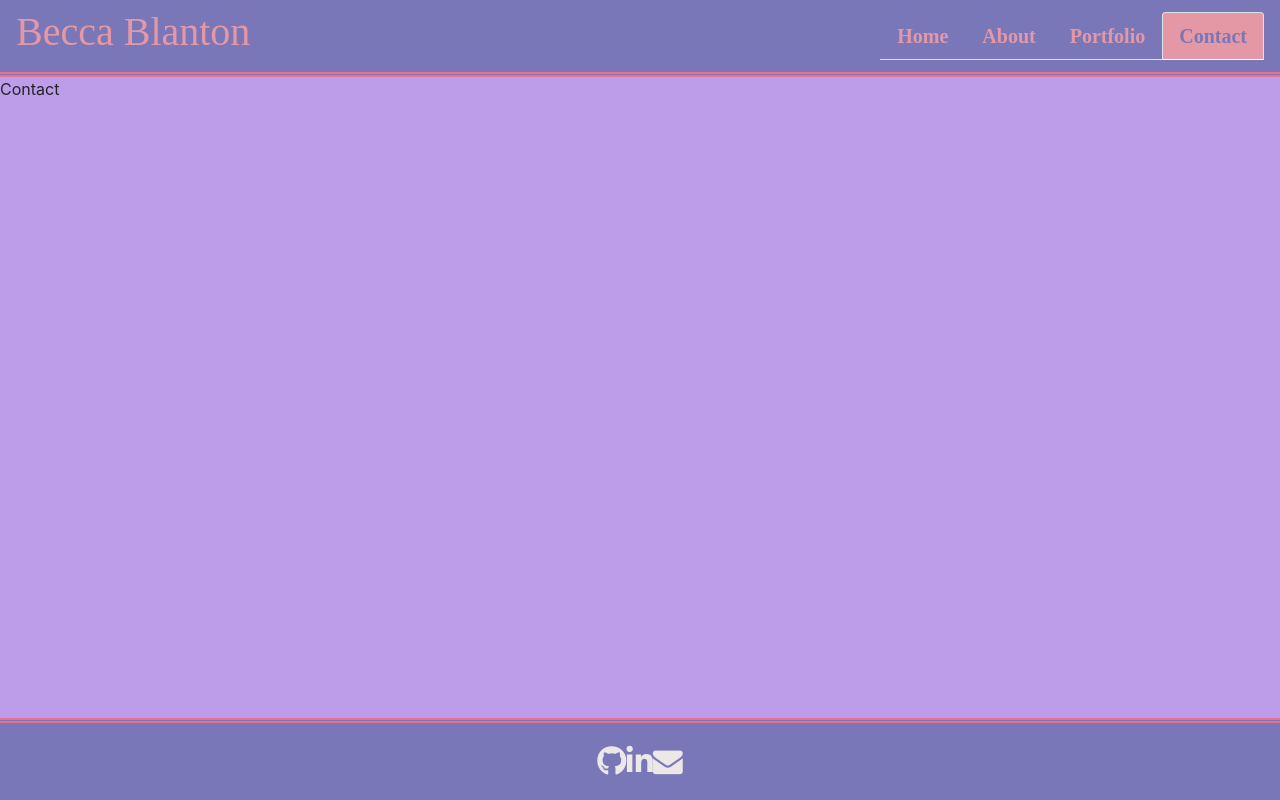
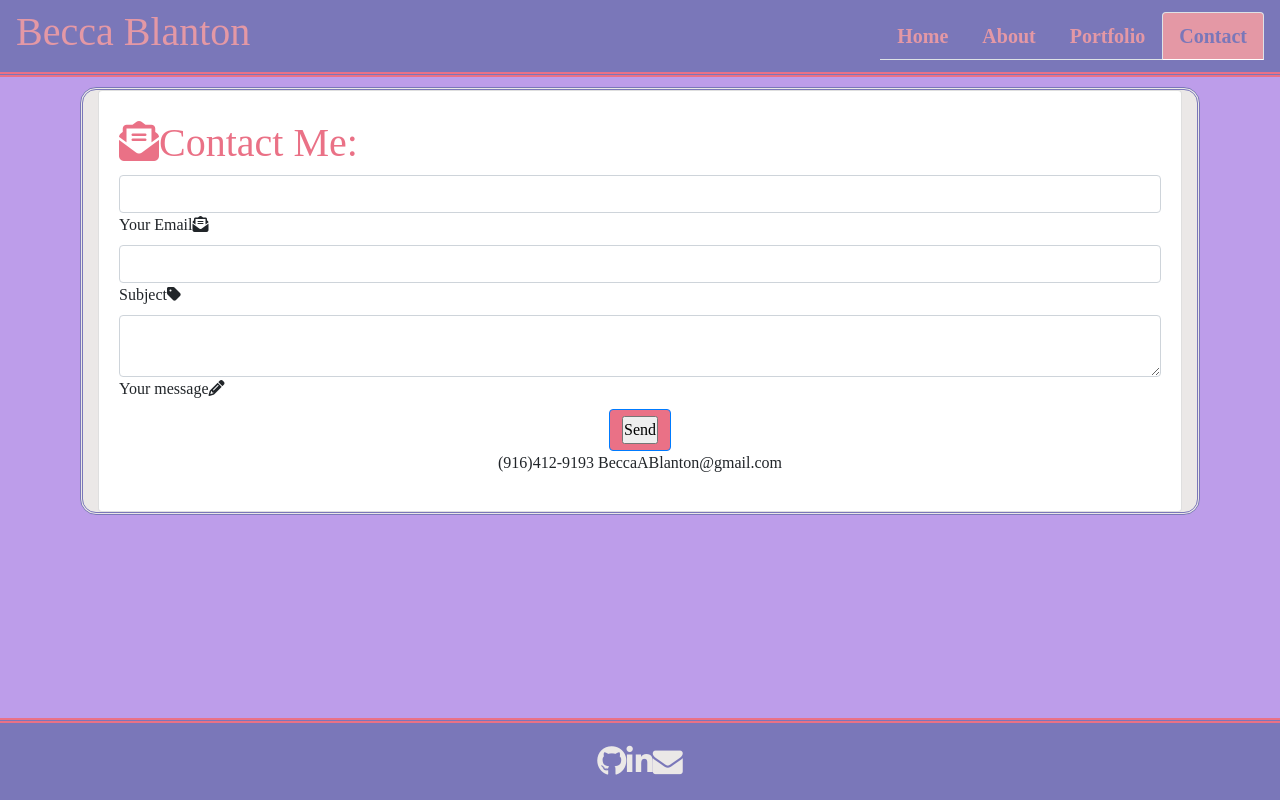
Before and after one commit to BeccaBlanton/portfolio, a React (Create React App) app: page /contact in a window 1280 px wide. Built offline with nearby package versions, Linux system fonts and the light colour scheme.

Commit message:
added contact form page

```diff
--- a/src/components/Footer/style.css
+++ b/src/components/Footer/style.css
@@ -0,0 +1,18 @@
+.footer {
+    background-color: #7A77B9;
+    text-align: center;
+    font-size: 30px;
+    word-spacing: 20px;
+    border-top:thick #ea7186 double;
+}
+
+.fa-github, .fa-linkedin, .fa-envelope{
+    color: #EBE8E7;
+
+}
+
+.fa-github:hover, .fa-linkedin:hover, .fa-envelope:hover {
+    color:#ea7186;
+    opacity: 70%;
+    text-decoration: none;
+}
--- a/src/components/pages/Contact.js
+++ b/src/components/pages/Contact.js
@@ -2,9 +2,40 @@ import React from "react";
 
 function Contact() {
   return (
-    <div>
-     Contact
-    </div>
+   <main>
+     <div className="container">
+       <div className="row">
+         <div className="col">
+           <form action="https://formspree.io/f/xaylqavq" method="POST">
+             <div className="card">
+               <div className="card-body">
+                 <div className="form-header">
+                   <h1 className="mt-2"><i className="fas fa-envelope-open-text"></i>Contact Me:</h1>
+                 </div>
+                 <div className="md-form mb-0">
+                   <input type="text" id="email" name="_replyto" className="form-control"requied></input>
+                   <label for="email">Your Email   </label><i className="fas fa-envelope-open-text"></i>
+                 </div>
+                 <div className="md-form md-0">
+                  <input type="text" id="subject" name="subject" class="form-control" required></input>
+                  <label for="subject">Subject   </label><i class="fas fa-tag"></i>
+                 </div>
+                 <div className="md-form">
+                  <textarea type="text" id="message" name="message" rows="2" className="form-control md-textarea" required></textarea>
+                  <label for="message">Your message  </label><i className="fas fa-pencil-alt prefix grey-text"></i>
+                 </div>
+                 <div class="text-center">
+                  <button class="btn btn-primary"><input type="submit" value="Send"></input>
+                  </button>
+                  <p>(916)412-9193 BeccaABlanton@gmail.com</p>
+                 </div>
+               </div>
+             </div>
+           </form>
+         </div>
+       </div>
+     </div>
+   </main>
   );
 }
 
```
